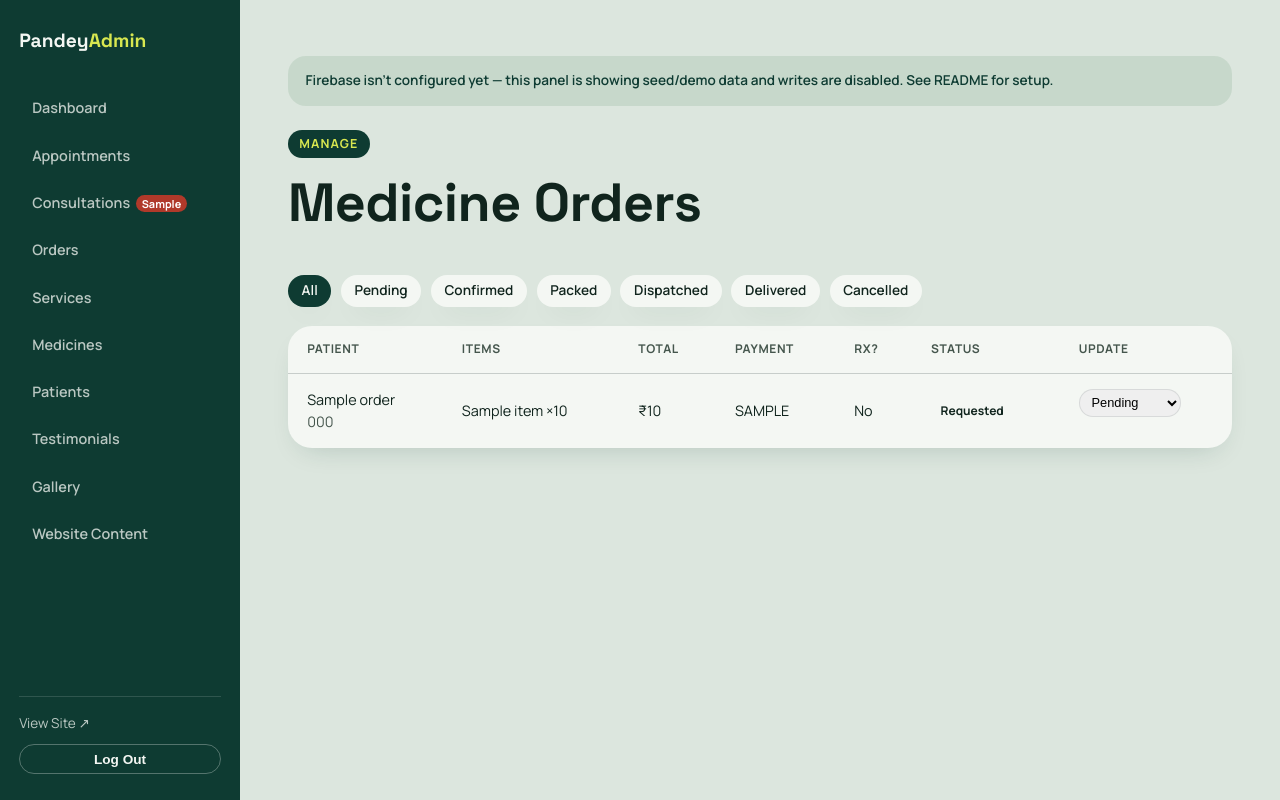
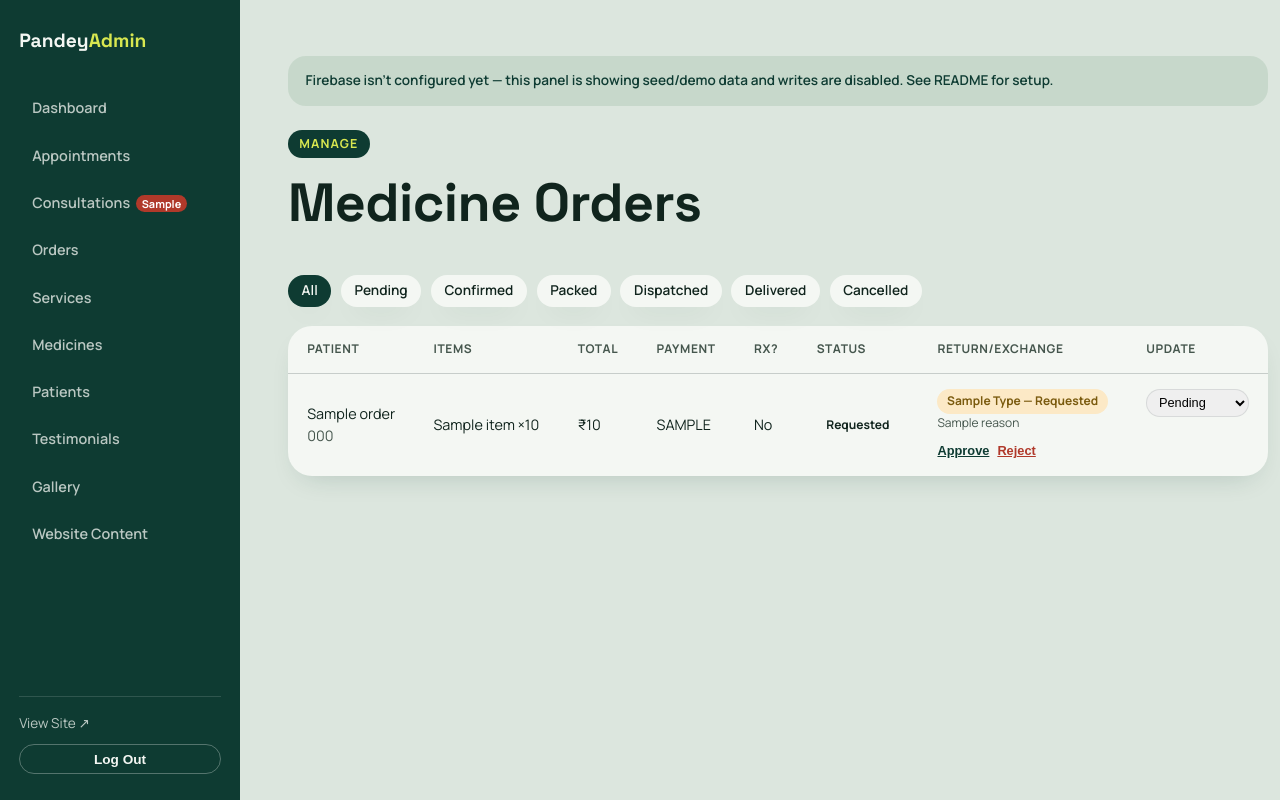
Before and after one commit to pandeyhealthclinic/pandeyhealthclinic, a Flask app: template app/templates/admin/orders.html in a window 1280 px wide. Run offline with Flask 3, Linux system fonts and the light colour scheme; the template is opened without the code that fills it: most values are stand-ins (such as "Sample title", 1, 10 or a date in 2020).

Commit message:
Update _orders_table.html

```diff
--- a/app/templates/admin/_orders_table.html
+++ b/app/templates/admin/_orders_table.html
@@ -1,6 +1,6 @@
 <div class="admin-table-wrap">
   <table class="admin-table">
-    <thead><tr><th>Patient</th><th>Items</th><th>Total</th><th>Payment</th><th>Rx?</th><th>Status</th><th>Update</th></tr></thead>
+    <thead><tr><th>Patient</th><th>Items</th><th>Total</th><th>Payment</th><th>Rx?</th><th>Status</th><th>Return/Exchange</th><th>Update</th></tr></thead>
     <tbody>
       {% for o in orders %}
       <tr>
@@ -14,6 +14,28 @@
         <td>{{ o.payment_method|default('cod')|upper }}</td>
         <td>{{ 'Yes' if o.needs_prescription else 'No' }}</td>
         <td><span class="status-pill status-{{ o.status|default('pending') }}">{{ o.status|default('pending') }}</span></td>
+        <td>
+          {% if o.return_request %}
+            <span class="status-pill status-{{ 'approved' if o.return_request.status in ('approved','completed') else ('rejected' if o.return_request.status == 'rejected' else 'pending') }}">
+              {{ o.return_request.type|capitalize }} — {{ o.return_request.status|capitalize }}
+            </span>
+            <div title="{{ o.return_request.reason }}" style="font-size:0.75rem;color:var(--ink-soft);max-width:180px;white-space:normal;">{{ o.return_request.reason }}</div>
+            {% if o.return_request.status == 'requested' %}
+            <div class="table-actions" style="margin-top:0.4rem;">
+              <form action="{{ url_for('admin.order_return_status', order_id=o.id) }}" method="post">
+                <input type="hidden" name="decision" value="approved">
+                <button type="submit" class="link-btn">Approve</button>
+              </form>
+              <form action="{{ url_for('admin.order_return_status', order_id=o.id) }}" method="post">
+                <input type="hidden" name="decision" value="rejected">
+                <button type="submit" class="link-btn link-btn--danger">Reject</button>
+              </form>
+            </div>
+            {% endif %}
+          {% else %}
+            <span style="color:var(--ink-soft);font-size:0.85rem;">—</span>
+          {% endif %}
+        </td>
         <td class="table-actions">
           <form action="{{ url_for('admin.order_status', order_id=o.id) }}" method="post">
             <select name="status" onchange="this.form.submit()">
@@ -25,7 +47,7 @@
         </td>
       </tr>
       {% else %}
-      <tr><td colspan="7">No orders found.</td></tr>
+      <tr><td colspan="8">No orders found.</td></tr>
       {% endfor %}
     </tbody>
   </table>
```
